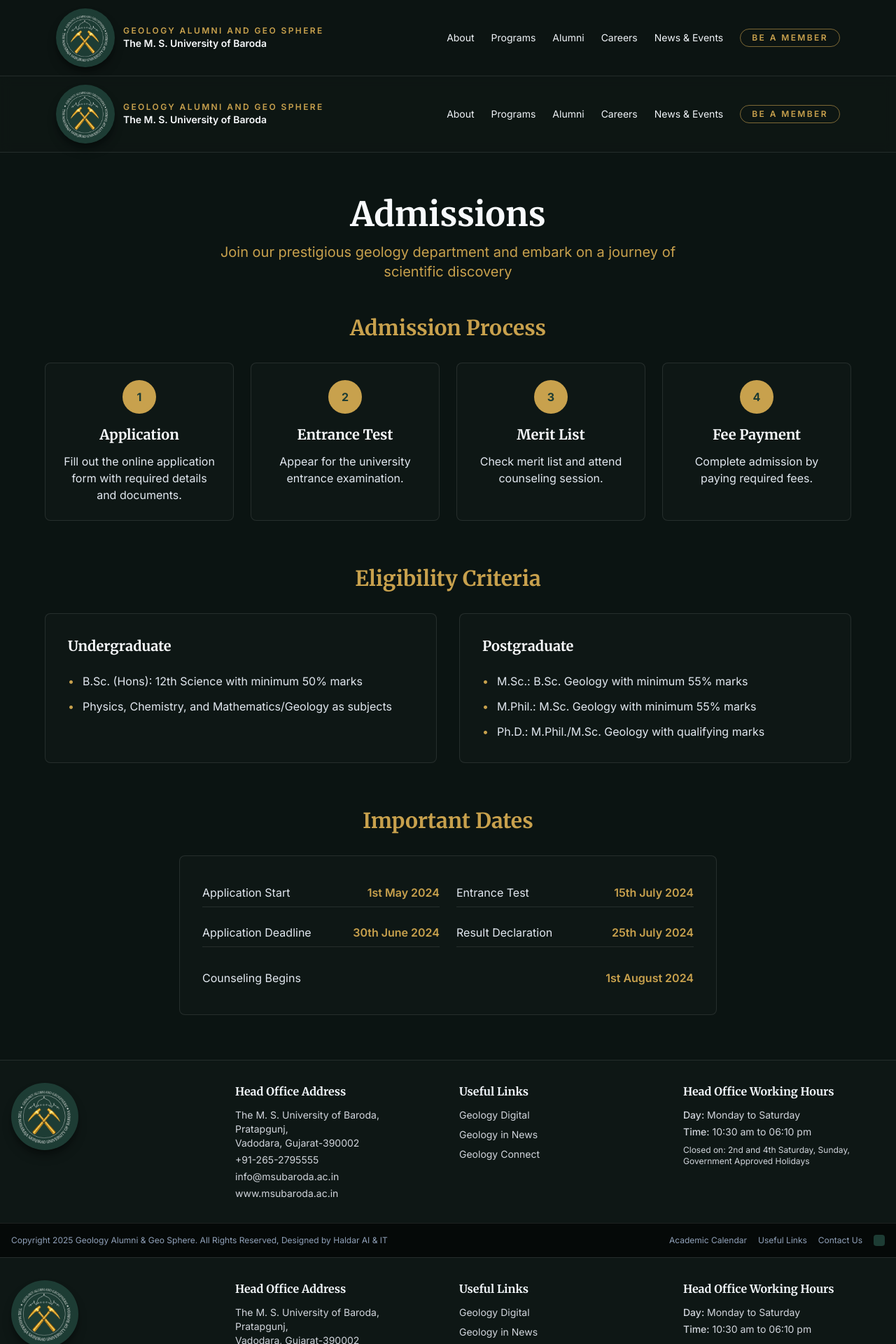
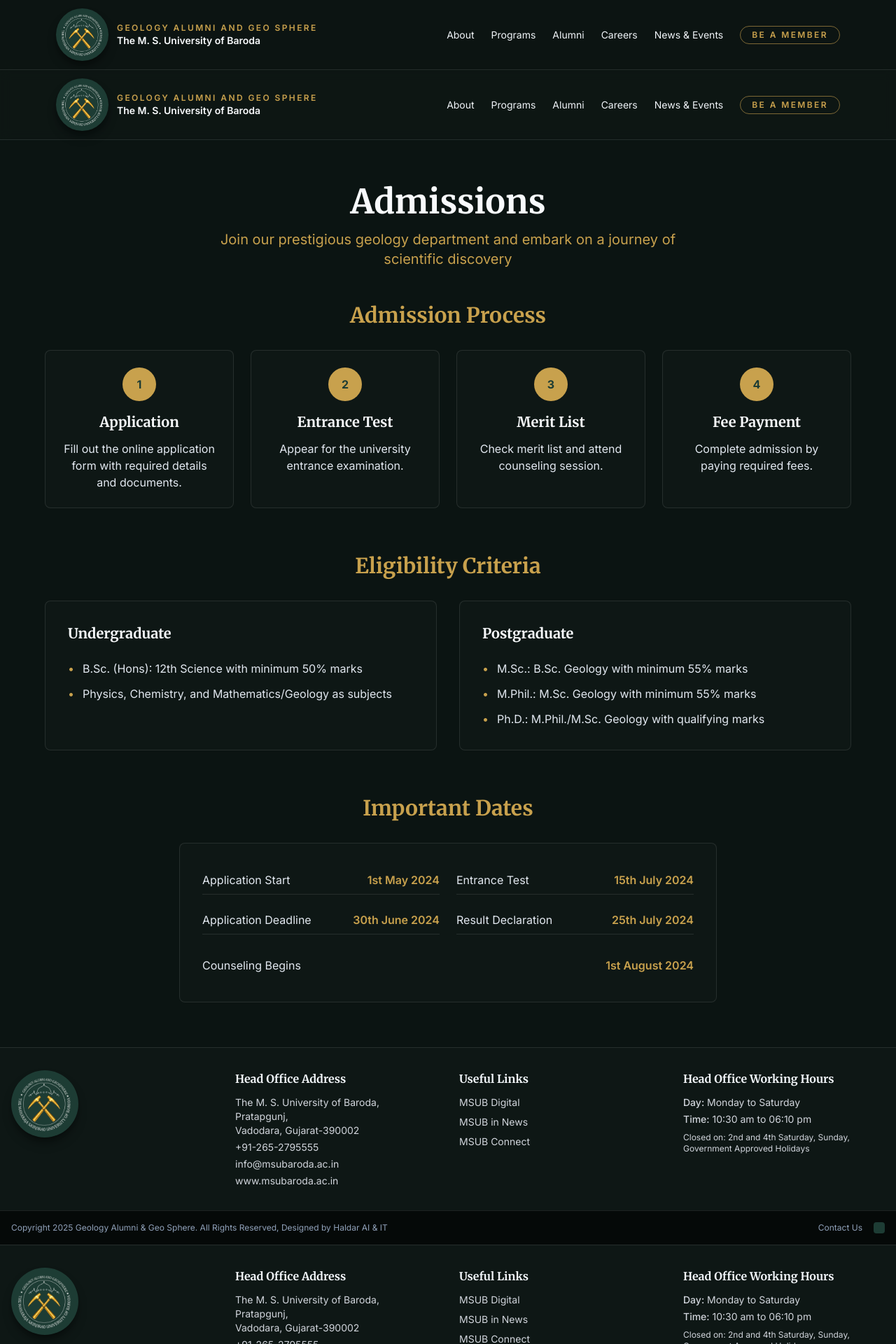
Before and after one commit to gauravhaldar/geology, a Next.js app: page /admission in a window 1280 px wide. Shown: the top 1920 px of the page at 70% size. Built offline with nearby package versions, Linux system fonts and the light colour scheme.

Commit message:
logo fix

```diff
--- a/components/Footer.js
+++ b/components/Footer.js
@@ -44,9 +44,9 @@ export default function Footer() {
           <div>
             <h4 className="font-semibold mb-3">Useful Links</h4>
             <ul className="text-sm text-gray-300 space-y-2">
-              <li><a href="/geology-digital" className="hover:text-white transition-colors">Geology Digital</a></li>
-              <li><a href="/geology-news" className="hover:text-white transition-colors">Geology in News</a></li>
-              <li><a href="/geology-connect" className="hover:text-white transition-colors">Geology Connect</a></li>
+              <li><a href="/geology-digital" className="hover:text-white transition-colors">MSUB Digital</a></li>
+              <li><a href="/geology-news" className="hover:text-white transition-colors">MSUB in News</a></li>
+              <li><a href="/geology-connect" className="hover:text-white transition-colors">MSUB Connect</a></li>
             </ul>
           </div>
 
@@ -71,8 +71,8 @@ export default function Footer() {
             </p>
             <div className="flex flex-wrap items-center space-x-4 text-xs text-slate-400">
               {/* <a href="#" className="hover:text-[#C8A14D] transition-colors">Geology Webmail</a> */}
-              <a href="#" className="hover:text-[#C8A14D] transition-colors">Academic Calendar</a>
-              <a href="#" className="hover:text-[#C8A14D] transition-colors">Useful Links</a>
+              {/* <a href="#" className="hover:text-[#C8A14D] transition-colors">Academic Calendar</a> */}
+              {/* <a href="#" className="hover:text-[#C8A14D] transition-colors">Useful Links</a> */}
               {/* <a href="#" className="hover:text-[#C8A14D] transition-colors">Site Map</a> */}
               <a href="/be-member" className="hover:text-[#C8A14D] transition-colors">Contact Us</a>
               <div className="w-4 h-4 bg-[#1D3C34] rounded"></div>
--- a/components/Navbar.js
+++ b/components/Navbar.js
@@ -11,13 +11,13 @@ export default function Navbar() {
     <header className="sticky top-0 z-30 border-b border-white/10 bg-[#0e1715]/90 backdrop-blur">
       <nav className="mx-auto flex max-w-6xl items-center justify-between px-4 py-3 text-sm text-slate-100">
         <Link href="/" className="flex items-center gap-3 cursor-pointer">
-          <div className="flex h-21 w-21 items-center justify-center overflow-hidden rounded-full bg-[#1D3C34] shadow-lg shadow-black/40">
+          <div className="flex h-[75px] w-[75px] items-center justify-center overflow-hidden rounded-full bg-[#1D3C34] shadow-lg shadow-black/40">
             <Image
               src="/logo.png"
               alt="Geology Alumni and Geo Sphere logo"
               width={75}
               height={75}
-              className="h-30 w-30 object-contain"
+              className="h-full w-full object-cover"
               priority
             />
           </div>
```
